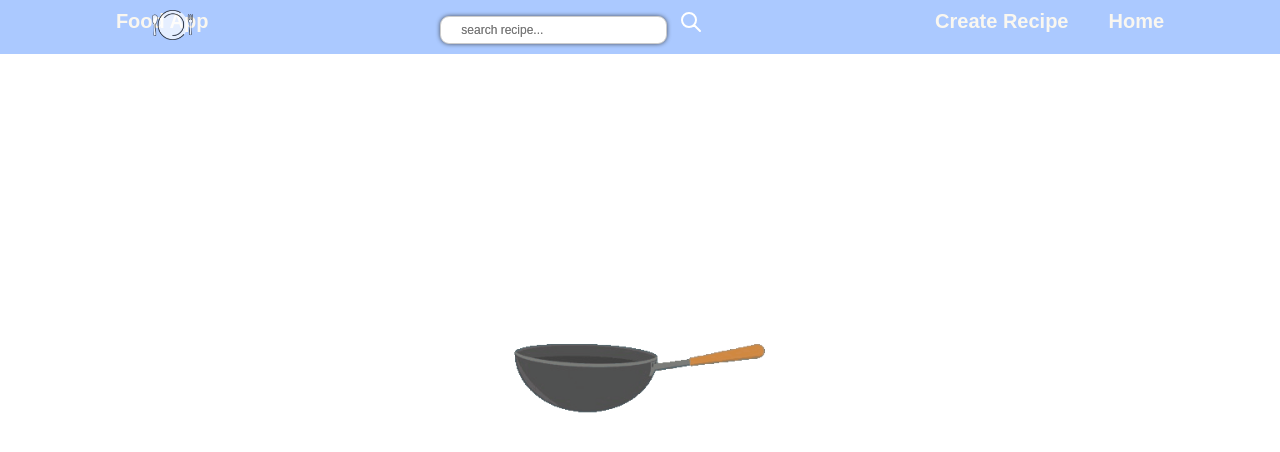
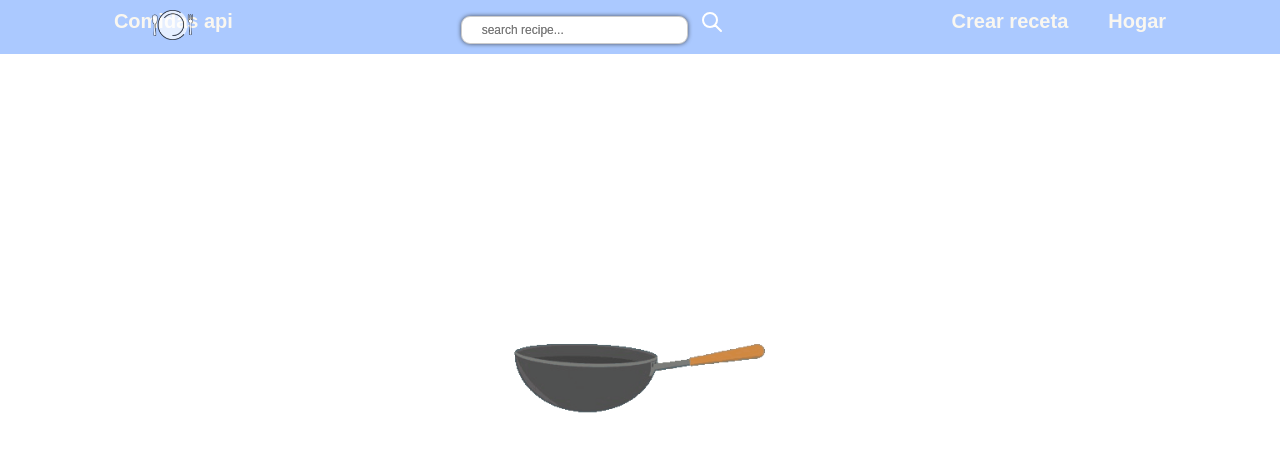
Before and after one commit to martinsosafer/DondeSuena-, a React (Create React App) app in the folder client/: page / in a window 1280 px wide. Shown: the top 452 px of the page. Built offline with nearby package versions, Linux system fonts and the light colour scheme; no server answers.

Commit message:
cambio en las variables nav

```diff
--- a/client/src/components/nav/Nav.jsx
+++ b/client/src/components/nav/Nav.jsx
@@ -20,16 +20,16 @@ const Nav = () => {
 		<>
 			{location.pathname !== "/landing" && (
 				<S.Nav>
-					<S.Button onClick={handleClick}>Food App</S.Button>
+					<S.Button onClick={handleClick}>Comidas api</S.Button>
 					<S.brand src={brand} alt='one fork' />
 
 					<SearchBar />
 					<S.Wrapper>
 						<S.Button onClick={() => navigate("/create")}>
-							Create Recipe
+							Crear receta
 						</S.Button>
 
-						<S.Button onClick={handleClick}>Home</S.Button>
+						<S.Button onClick={handleClick}>Hogar</S.Button>
 					</S.Wrapper>
 				</S.Nav>
 			)}
```
